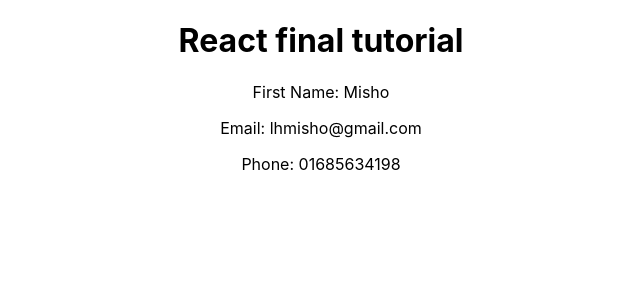
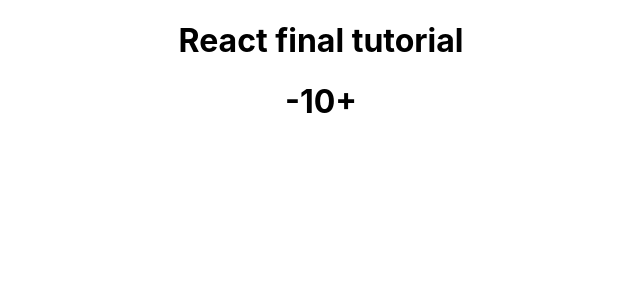
Before and after one commit to lhmisho/React-Tutorial, a React (Create React App) app: page / in a window 1280 px wide. Shown: the top 300 px of the page, without its empty margins (319-959 px from the left). Built offline with nearby package versions, Linux system fonts and the light colour scheme.

Commit message:
React counter

```diff
--- a/src/App.js
+++ b/src/App.js
@@ -1,21 +1,14 @@
 import React from 'react';
 import logo from './logo.svg';
 import './App.css';
-
-import First from './components/first/First'
-
-let person = {
-  name  : 'Misho',
-  email : 'lhmisho@gmail.com',
-  phone : '01685634198'
-}
+import Counter from './components/Counter/Counter'
 
 function App() {
 
   return (
     <div className="App">
       <h1>React final tutorial</h1>
-      <First person={person}/>
+      <Counter />
     </div>
   );
 }
--- /dev/null
+++ b/src/components/Counter/Counter.js
@@ -0,0 +1,64 @@
+import React, { Component } from 'react'
+import { directive } from '@babel/types';
+
+class Counter extends Component{
+
+    constructor(props){
+        super(props)
+
+        this.state = {
+            count : 10,
+            color : 'black'
+        }
+    }
+    decrease = () => {
+        this.setState({
+            count : this.state.count - 1
+        })
+        if(this.state.count <= 5){
+            this.setState({
+                color : 'red'
+            })
+        }else if(this.setState.count >= 15){
+            this.setState({
+                color : 'green'
+            })
+        }else{
+            this.setState({
+                color : 'black'
+            })
+        }
+    }
+
+    increase = () => {
+        this.setState({
+            count : this.state.count + 1
+        })
+        if(this.state.count <= 5){
+            this.setState({
+                color : 'red'
+            })
+        }else if(this.state.count >= 15){
+            this.setState({
+                color : 'green'
+            })
+        }else{
+            this.setState({
+                color : 'black'
+            })
+        }
+    }
+    render(){
+        return(
+            <div style={{color:this.state.color}}>
+                <h1>
+                    <span onClick={ this.decrease }>-</span>
+                    <span>{this.state.count}</span>
+                    <span onClick={ this.increase }>+</span>
+                </h1>
+            </div>
+        )
+    }
+}
+
+export default Counter
--- a/src/components/first/First.js
+++ /dev/null
@@ -1,15 +0,0 @@
-import React, { Component } from 'react'
-
-class First extends Component{
-    render(){
-        return(
-            <div>
-                <p>First Name: {this.props.person.name}</p>
-                <p>Email: {this.props.person.email}</p>
-                <p>Phone: {this.props.person.phone}</p>
-            </div>
-        )
-    }
-}
-
-export default First
```
